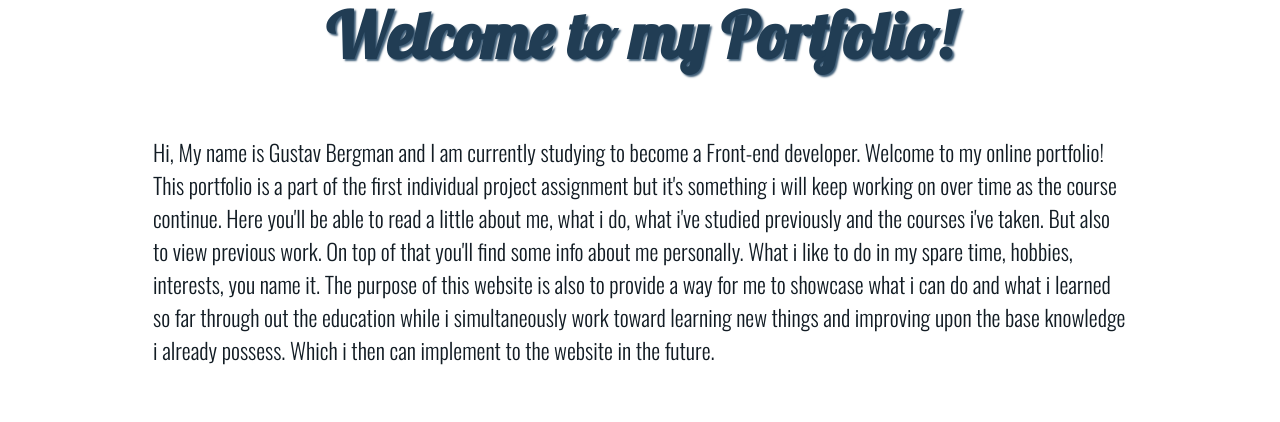
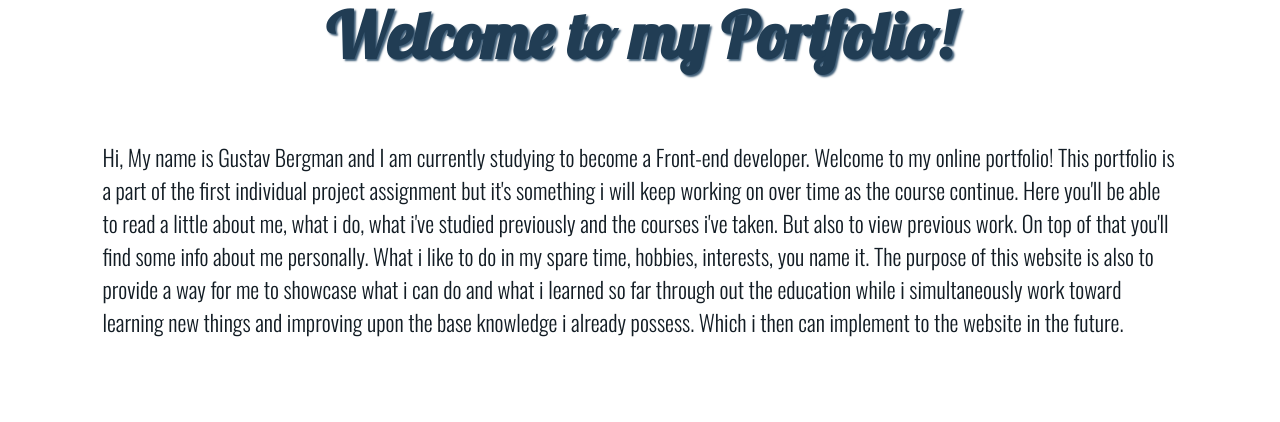
Before and after one commit to Aarux/react_portfolio, a React (Create React App) app: page / in a window 1280 px wide. Shown: the part 840-1262 px from the top of the page. Built offline with nearby package versions, Linux system fonts and the light colour scheme; no server answers.

Commit message:
Fixed font size, import google fonts and padding/margin tweaks

```diff
--- a/src/styles/GlobalStyle.js
+++ b/src/styles/GlobalStyle.js
@@ -25,8 +25,7 @@ p{
   font-weight: 300;
   font-size: 1.3em;
   color: #121c24;
-  padding: 10px 25px;
-  margin: 0 10%;
+  padding:15px 0;
 }
 
 h1{
@@ -95,9 +94,10 @@ hr{
 }
 
   /* Smartphones (portrait and landscape) ----------- */
-  @media only screen and (min-device-width : 320px) and (max-device-width : 480px) {
+  @media only screen and (min-device-width : 320px) and (max-device-width : 767px) {
     p{
-      font-size: 1em;
+      font-size: 0.9em;
+      margin: 0 5%;
     }
 
     h1{
@@ -118,9 +118,10 @@ hr{
   }
 
   /* iPads (portrait and landscape) ----------- */
-  @media only screen and (min-device-width : 768px) and (max-device-width : 1024px) {
+  @media only screen and (min-device-width : 768px) and (max-device-width : 1223px) {
     p{
       font-size: 1.1em;
+      margin: 0 7%;
     }
 
     h1{
@@ -144,6 +145,7 @@ hr{
   @media only screen  and (min-width : 1224px) {
     p{
       font-size: 1.4em;
+      margin: 0 8%;
     }
 
     h1{
@@ -167,6 +169,8 @@ hr{
   @media only screen  and (min-width : 1824px) {
     p{
       font-size: 1.5em;
+      padding: 10px 25px;
+      margin: 0 10%;
     }
 
     h1{
```
